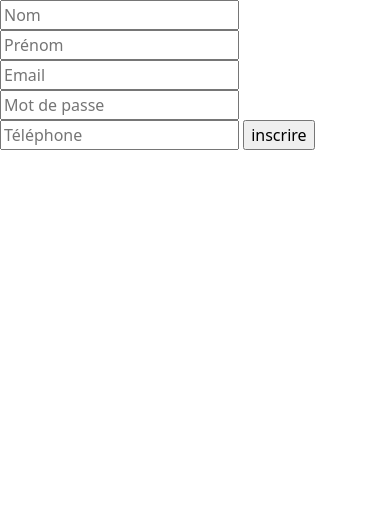
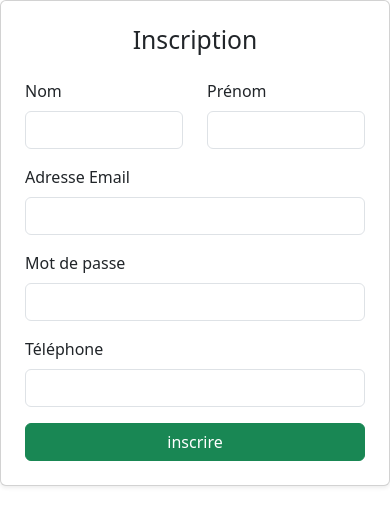
Before and after one commit to Traxblex/creche, a PHP site: page /promo321/index.php?page=inscription in a window 390 px wide. Shown: the part 56-582 px from the top of the page. Run offline with PHP 8.4, Linux system fonts and the light colour scheme.

Commit message:
maj controller

```diff
--- a/view/login/inscription.php
+++ b/view/login/inscription.php
@@ -1,11 +1,36 @@
 
-
-    <form id="form-inscription" action="controller/utilisateur/utilisateurController.php" method="POST">
-        <input type ="text" name="nom" placeholder="Nom" required>
-        <input type ="text" name="prenom" placeholder="Prénom" required>
-        <input type ="email" name="email" placeholder="Email" required>
-        <input type ="password" name="mdp" placeholder="Mot de passe" required>
-        <input type ="text" name="telephone" placeholder="Téléphone" required>
-        <input type="hidden" value="inscrire" name= "action">
-        <input type="submit" value="inscrire" name= "inscrire">
-    </form>
+        <div class="row justify-content-center">
+            <div class="col-md-6">
+                    <div class="card shadow-sm">
+                        <div class="card-body p-4">
+                            <h2 class="card-title text-center mb-4">Inscription</h2>
+                            <form action= "controller/utilisateur/utilisateurController.php" method="POST">
+                                <div class="row mb-3">
+                                    <div class="col">
+                                        <label for="nom" class="form-label">Nom</label>
+                                        <input type="text" class="form-control" id="nom" name="nom" required>
+                                    </div>
+                                    <div class="col">
+                                        <label for="prenom" class="form-label">Prénom</label>
+                                        <input type="text" class="form-control" id="prenom" name="prenom" required>
+                                    </div>
+                                </div>
+                                <div class="mb-3">
+                                    <label for="email" class="form-label">Adresse Email</label>
+                                    <input type="email" class="form-control" id="email" name="email" required>
+                                </div>
+                                <div class="mb-3">
+                                    <label for="password" class="form-label">Mot de passe</label>
+                                    <input type="password" class="form-control" id="password" name="mdp" required>
+                                </div>
+                                <div class="mb-3">
+                                    <label for="text" class="form-label"> Téléphone</label>
+                                    <input type="text" class="form-control" id="telephone" name="telephone" required>
+                                </div>
+                                <input type="hidden" value="inscrire" name= "action">
+                                <input type="submit" value="inscrire" class="btn btn-success w-100" name= "inscrire">
+                            </form>
+                        </div>
+                    </div>
+                </div>
+        </div>
```
Also changed, not shown: view/accueil/index.php (+12 -0 lines), view/login/connexion.php (+15 -17 lines), 1 other file.
